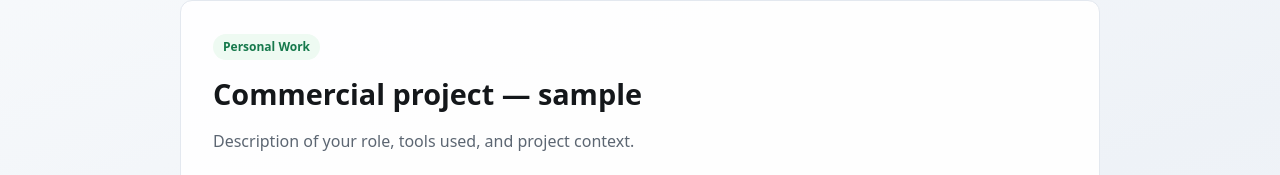
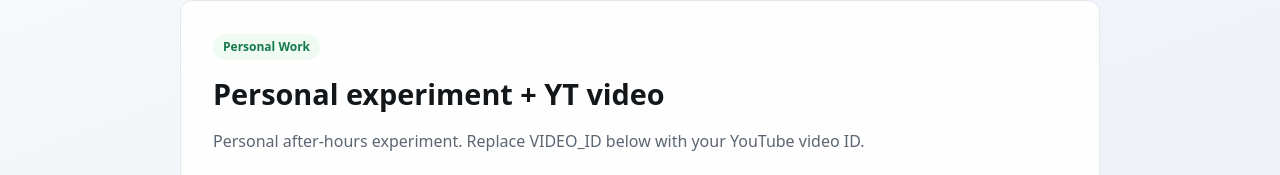
Before and after one commit to artyld/artyld.github.io, a plain HTML site: page projects/02-personal-yt.html in a window 1280 px wide. Shown: the part 125-300 px from the top of the page. Drawn offline with Linux system fonts and the light colour scheme.

Commit message:
Change project title and description for personal use
Updated the title and description to reflect the personal nature of the project. Removed unused sections related to commercial projects and added a note for YouTube video ID.

```diff
--- a/projects/02-personal-yt.html
+++ b/projects/02-personal-yt.html
@@ -3,7 +3,7 @@
 <head>
   <meta charset="UTF-8" />
   <meta name="viewport" content="width=device-width, initial-scale=1.0" />
-  <title>Commercial project — sample</title>
+  <title>Personal experiment + YT video</title>
   <link rel="stylesheet" href="../style.css" />
 </head>
 <body>
@@ -21,20 +21,12 @@
 
   <main class="container">
     <article class="project-article">
-      <!-- For Personal Work change class to: class="badge personal" -->
       <span class="badge personal">Personal Work</span>
-      <h1 class="project-title">Commercial project — sample</h1>
+      <h1 class="project-title">Personal experiment + YT video</h1>
       <p class="project-desc">
-        Description of your role, tools used, and project context.
+        Personal after-hours experiment. Replace VIDEO_ID below with your YouTube video ID.
       </p>
 
-      <!-- Static image or GIF -->
-      <div class="media-block">
-        <img src="https://placehold.co/1000x600/e2e8f0/1e293b?text=Frame+1" alt="Frame 1" />
-      </div>
-
-      <!-- Optional YouTube embed (replace VIDEO_ID with actual YouTube ID, or delete this block) -->
-      <!--
       <div class="media-block">
         <div class="yt-box">
           <iframe
@@ -45,7 +37,6 @@
           ></iframe>
         </div>
       </div>
-      -->
     </article>
   </main>
 </body>
```
